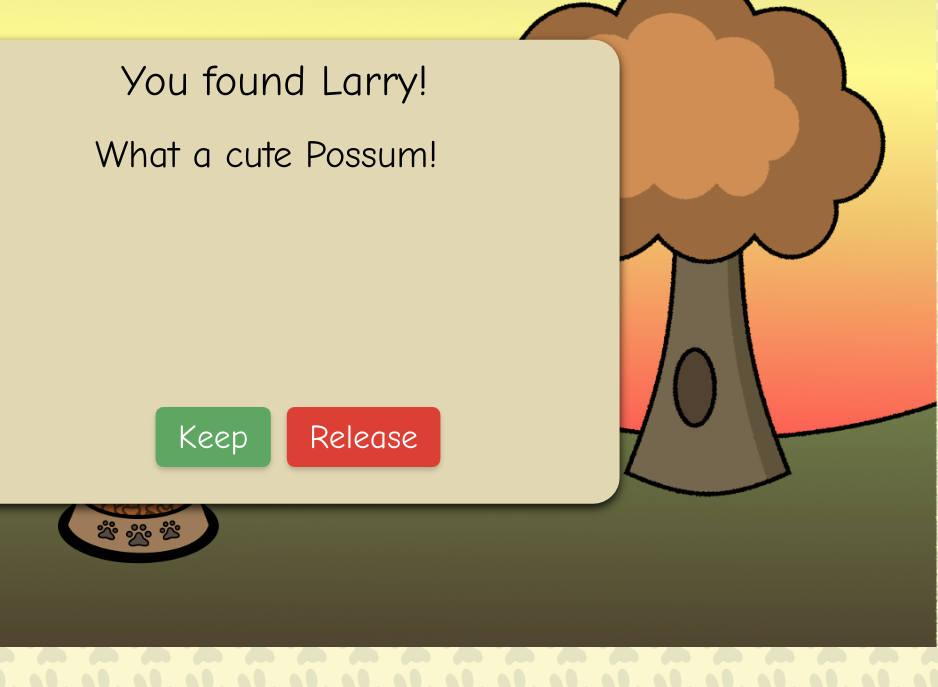
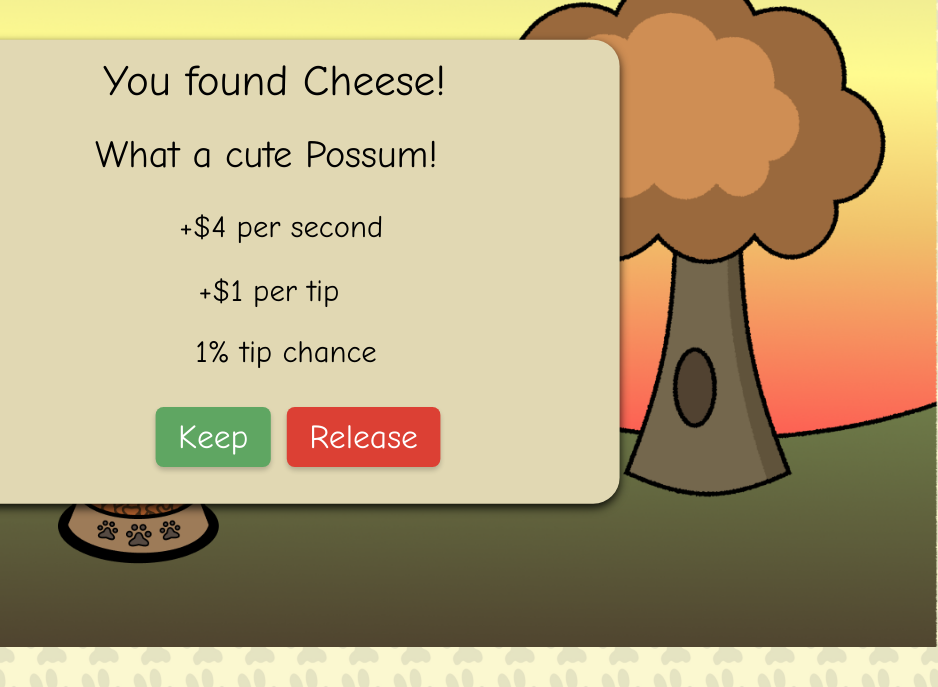
Before and after one commit to daniella-luzi/JADE-Zoo, a plain HTML site: page Backyard/index.html in a window 1280 px wide. Both pictures are taken after a click on the picture 158 px from the left and 595 px from the top of the page. Shown: the part 113-800 px from the top of the page, 342-1280 px from the left. Drawn offline with Linux system fonts and the light colour scheme.

Commit message:
Cat and Dog

```diff
--- a/Backyard/index.html
+++ b/Backyard/index.html
@@ -31,12 +31,21 @@
 
           <img src="raccoon2.png" alt="Raccoon" id="raccoon" class="squareIcon" onclick="captureVisible(raccoon)">
 
+
+          <img src="cavalier_dog.png" alt="Dog" id="Dog" class="squareIcon" onclick="captureVisible(Dog)">
+
+          <img src="johnathan_cat.png" alt="Cat" id="Cat" class="squareIcon" onclick="captureVisible(Cat)">
+
+
           <span id="TTime">Timer</span>
+          <span id="TTTime">Timer</span>
 
 
           <span id = "question"> You found Larry! </span>
           <span id = "animalType">What a cute possum!</span>
-
+          <span id = "baseValue">+$x / second</span>
+          <span id = "tipValue">+$x tip</span>
+          <span id = "tipChance">x% tip chance</span>
 
           <div class="action-buttons-container">
             <button id="keepBtn">Keep</button>
--- a/Backyard/script.js
+++ b/Backyard/script.js
@@ -276,6 +276,56 @@ function resetTimer() {
 
 
 
+
+
+
+
+
+
+let countdown2 = 10;
+let intervalId2 = null;
+
+function updateDisplay2() {
+  document.getElementById("TTTime").textContent = countdown2;
+}
+
+function startTimer2(onTimeout) {
+  if (intervalId2 !== null) return; // Prevent multiple intervals
+
+  updateDisplay2();
+
+  intervalId2 = setInterval(() => {
+    countdown2--;
+
+    updateDisplay2();
+
+    if (countdown2 <= 0) {
+      clearInterval(intervalId2);
+      intervalId2 = null;
+      onTimeout();
+    }
+  }, 1000);
+}
+
+function resetTimer2() {
+  clearInterval2(intervalId2);
+  intervalId2 = null;
+  countdown2 = 10;
+  updateDisplay2();
+}
+
+
+
+
+
+
+
+
+
+
+
+
+
 function trashTimeout() {
   (Math.random() < 0.5 ? possumAppear : raccoonAppear)();
 }
@@ -289,39 +339,85 @@ function raccoonAppear() {
   document.querySelector("#raccoon").style.display = "block";
 }
 
+
+var currentAnimalType;
+var currentAnimalName;
+var currentAnimalBaseMoney;
+var currentAnimalTipPer;
+var currentAnimalTipVal;
+
 function captureVisible(AnimalElement) {
-  // Show the question container
+  // Asks if you want to capture or not.
+  if (inMenu == true) {
+    return;
+  }
 
+  inMenu = true;
   document.querySelector(".action-buttons-container").style.display = "flex";
   document.querySelector("#question").style.display = "block";
   document.querySelector("#animalType").style.display = "block";
-  // Use the alt text of the image to display the message
+  // Uses the alt text of the image to display the message
 
-  const animalName = AnimalElement.alt;
+  document.querySelector("#baseValue").style.display = "flex";
+  document.querySelector("#tipChance").style.display = "flex";
+  document.querySelector("#tipValue").style.display = "flex";
+
+
+  const animalName = AnimalElement.alt;  //animal type
   document.querySelector("#animalType").textContent = "What a cute " + animalName + "!";
+  currentAnimalType = animalName;
+
+
+  var animalsFirstName = getRandomName();      //animal name, sorry for confusion
+  document.querySelector("#question").textContent = "You found " + animalsFirstName + "!";
+  currentAnimalName = animalsFirstName;
 
 
 
+  //if you have diffrent trash can, logic would be here.
+
+  currentAnimalBaseMoney = Math.floor(Math.random() * 4) + 1;
+  currentAnimalTipPer =    Math.floor(Math.random() * 5) + 1;
+  currentAnimalTipVal =    Math.floor(Math.random() * 7) + 4;
+
+
+  document.querySelector("#baseValue").textContent = "+$" + currentAnimalBaseMoney + " per second";
+  document.querySelector("#tipChance").textContent = currentAnimalTipPer + "% tip chance";
+  document.querySelector("#tipValue").textContent = "+$" + currentAnimalTipPer + " per tip";
+
 }
 
-
-
+var inMenu = false;
 
 function keep() {
   alert("This will send to andrews part");
 }
 
 function release() {
-
+  inMenu = false;
   document.querySelector("#question").style.display = "none";
   document.querySelector("#animalType").style.display = "none";
   document.querySelector(".action-buttons-container").style.display = "none";
+
+  document.querySelector("#baseValue").style.display = "none";
+  document.querySelector("#tipValue").style.display = "none";
+  document.querySelector("#tipChance").style.display = "none";
+
   resetTimer();
   startTimer(trashTimeout);
 
-
   document.querySelector("#raccoon").style.display = "none";
   document.querySelector("#possum").style.display = "none";
+
+
+
+  document.querySelector("#Cat").style.display = "none";
+  document.querySelector("#Dog").style.display = "none";
+
+
+  resetTimer2();
+  startTimer2(petTimeout);
+
 
 
 }
@@ -330,8 +426,27 @@ document.getElementById("keepBtn").addEventListener("click", keep);
 document.getElementById("releaseBtn").addEventListener("click", release);
 
 
+function getRandomName() {
+  const names = ["Rocky", "Larry", "Max", "Cheese", "Sunshine", "Tubs", "Nina", "Holly", "Fluffy", "Rockey", "Cookie", "Crumb", "Cuddle"]; // array of names
+  const randomIndex = Math.floor(Math.random() * names.length);
+  return names[randomIndex];
+}
+
+function petTimeout() {
+  (Math.random() < 0.5 ? CatAppear : DogAppear)();
+}
+
+function CatAppear() {
+  document.querySelector("#Cat").style.display = "block";
+
+}
+
+function DogAppear() {
+  document.querySelector("#Dog").style.display = "block";
+}
 
 
 
 resizeWorld();
 startTimer(trashTimeout);
+startTimer2(petTimeout);
--- a/Backyard/styles.css
+++ b/Backyard/styles.css
@@ -386,6 +386,26 @@ nav {
 }
 
 
+#Cat {
+  display: none;
+  position:  absolute;
+  bottom: 155px;
+  left: 492px;
+  z-index: 0;
+  width: 16%;
+}
+
+#Dog {
+  display: none;
+  position:  absolute;
+  bottom: 155px;
+  left: 492px;
+  z-index: 0;
+  width: 16%;
+}
+
+
+
 
 .itemPopUp {
   display: none;
@@ -399,6 +419,20 @@ nav {
   width: 21%;
  transform: scale(4);
 }
+
+
+
+#TTTime {
+  position:  absolute;
+  bottom: 650px;
+  left: 1057px;
+  z-index: 999;
+  width: 21%;
+ transform: scale(4);
+}
+
+
+
 
 #question {
 
@@ -432,9 +466,42 @@ nav {
   transform: scale(3);
   bottom: 606px;
   right: 48%;
+  z-index: 100002;
+  text-align: center
+}
+
+
+#baseValue {
+  display: none;
+  position: absolute;
+  transform: scale(2.4);
+  bottom: 516px;
+  right: 48%;
+  z-index: 100002;
+  text-align: center
+}
+
+#tipValue {
+  display: none;
+  position: absolute;
+  transform: scale(2.4);
+  bottom: 435px;
+  right: 50%;
+  z-index: 100002;
+  text-align: center
+}
+
+
+#tipChance {
+  display: none;
+  position: absolute;
+  transform: scale(2.4);
+  bottom: 359px;
+  right: 48%;
   z-index: 100001;
   text-align: center
 }
+
 
 
 .action-buttons-container {
```
Also changed, not shown: Backyard/cavalier_dog.png (added), Backyard/johnathan_cat.png (added).
